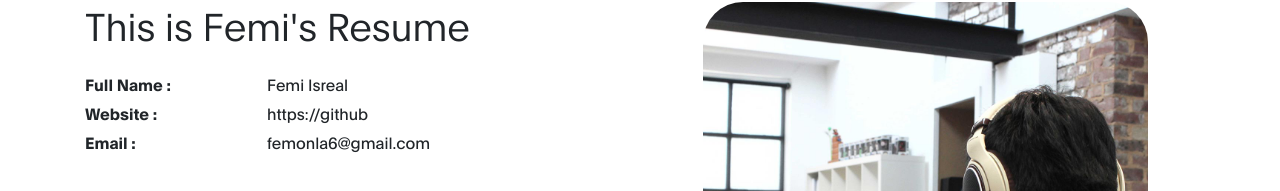
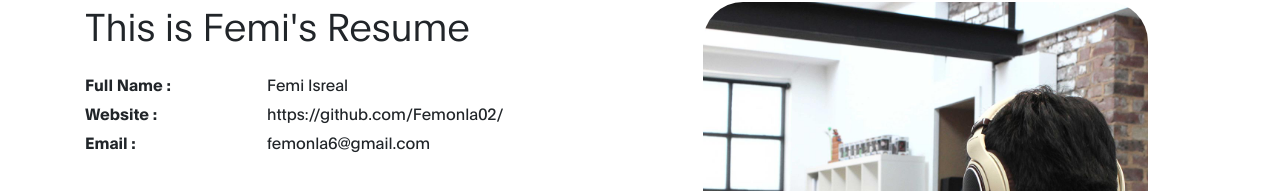
Before and after one commit to Femonla02/port, a plain HTML site: page port/index.html in a window 1280 px wide. Shown: the part 687-878 px from the top of the page. Drawn offline with Linux system fonts and the light colour scheme.

Commit message:
Update index.html

```diff
--- a/port/index.html
+++ b/port/index.html
@@ -102,7 +102,7 @@
                         <li><strong>Full Name :</strong> Femi Isreal </li>
 
 
-                        <li><strong>Website :</strong> https://github</li>
+                        <li><strong>Website :</strong> https://github.com/Femonla02/</li>
 
                         <li><strong>Email :</strong> femonla6@gmail.com</li>
                     </ul>
```
